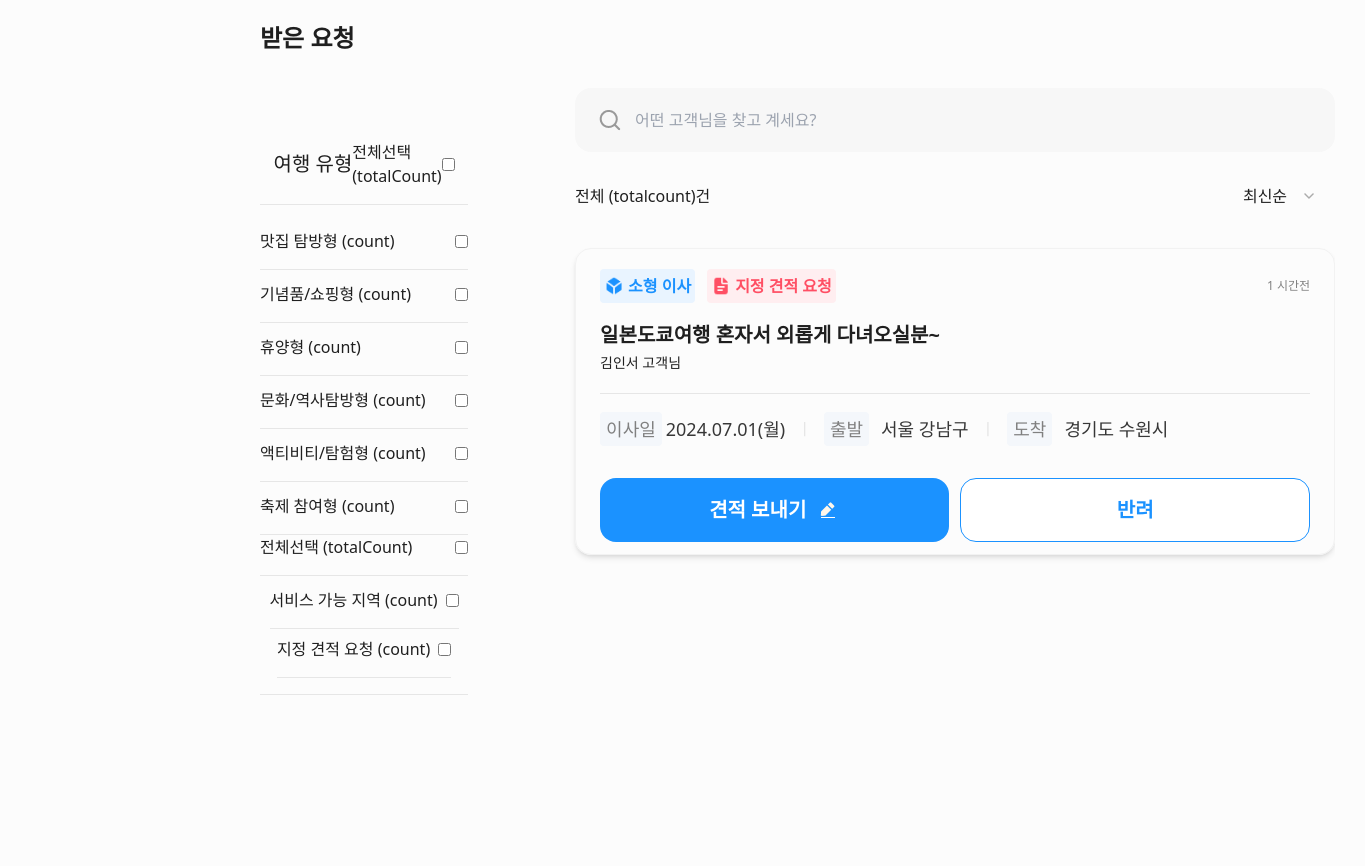
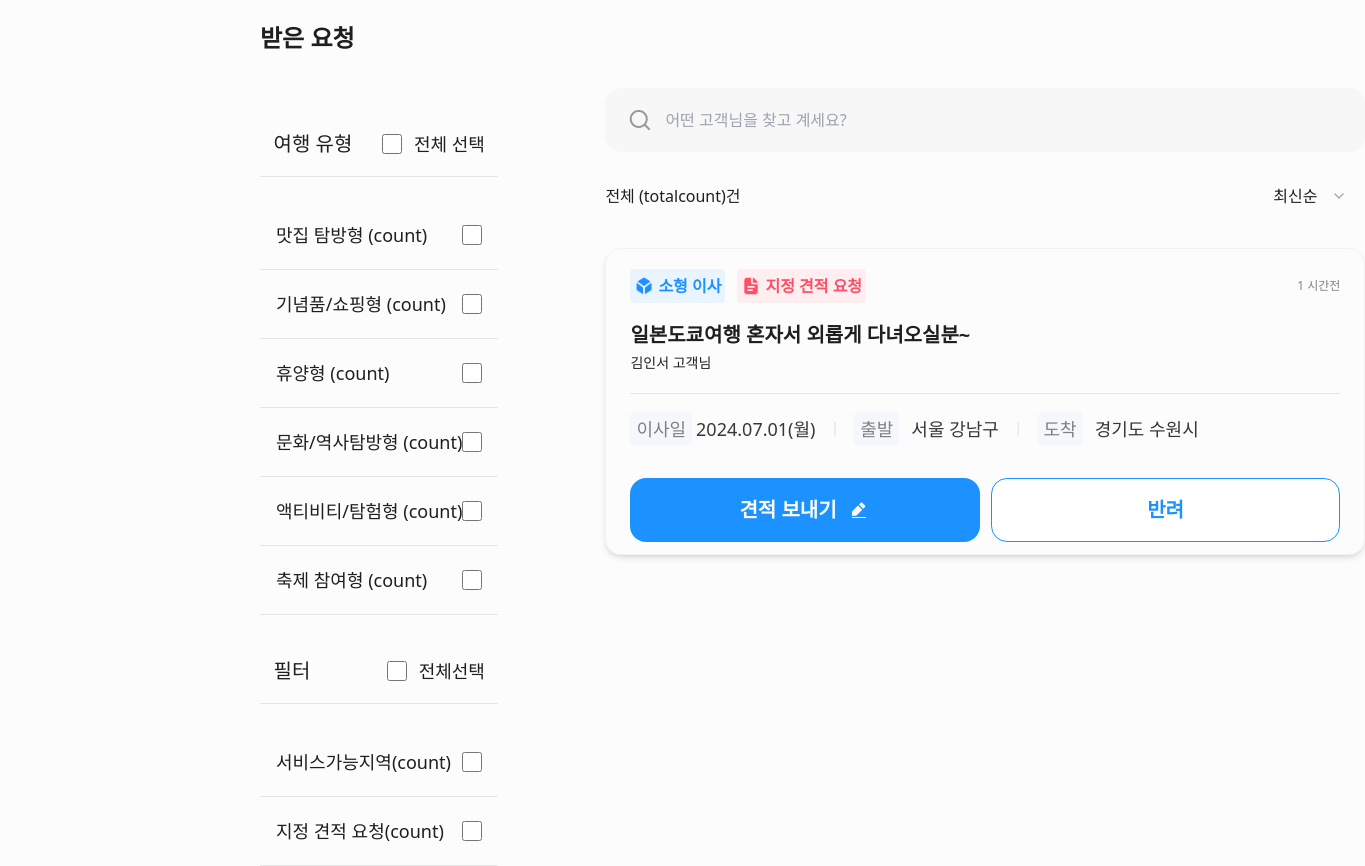
Before and after one commit to GoHawaiiForMe/frontend, a Next.js app: page /receive in a window 1280 px wide. Shown: the part 200-1066 px from the top of the page, 1365 px wide, since content can reach past the window. Before the commit the page ends 895 px from the top, so only its background shows below. Built offline with nearby package versions, Linux system fonts and the light colour scheme.

Commit message:
feat:체크 필터 map써서 합치기 리팩토링링

```diff
--- a/src/components/Receive/CheckFilter.tsx
+++ b/src/components/Receive/CheckFilter.tsx
@@ -1,40 +1,201 @@
+import { useState } from "react";
+
+interface TypeCheckboxState {
+  all: boolean;
+  FOOD_TOUR: boolean;
+  SHOPPING: boolean;
+  RELAXATION: boolean;
+  CULTURE: boolean;
+  ACTIVITY: boolean;
+  FESTIVAL: boolean;
+}
+
+interface FilterCheckboxState {
+  all: boolean;
+  service_area: boolean;
+  quote_request: boolean;
+}
+
 export default function CheckFilter() {
+  const [typeCheckboxes, setTypeCheckboxes] = useState<TypeCheckboxState>({
+    all: false,
+    FOOD_TOUR: false,
+    SHOPPING: false,
+    RELAXATION: false,
+    CULTURE: false,
+    ACTIVITY: false,
+    FESTIVAL: false,
+  });
+
+  const [filterCheckboxes, setFilterCheckboxes] = useState<FilterCheckboxState>({
+    all: false,
+    service_area: false,
+    quote_request: false,
+  });
+
+  const handleTypeAllCheck = (checked: boolean): void => {
+    setTypeCheckboxes({
+      all: checked,
+      FOOD_TOUR: checked,
+      SHOPPING: checked,
+      RELAXATION: checked,
+      CULTURE: checked,
+      ACTIVITY: checked,
+      FESTIVAL: checked,
+    });
+  };
+
+  const handleFilterAllCheck = (checked: boolean): void => {
+    setFilterCheckboxes({
+      all: checked,
+      service_area: checked,
+      quote_request: checked,
+    });
+  };
+
+  const handleTypeSingleCheck = (
+    id: keyof Omit<TypeCheckboxState, "all">,
+    checked: boolean,
+  ): void => {
+    const newCheckboxes = {
+      ...typeCheckboxes,
+      [id]: checked,
+    };
+
+    const allChecked = Object.keys(newCheckboxes)
+      .filter((key): key is keyof Omit<TypeCheckboxState, "all"> => key !== "all")
+      .every((key) => newCheckboxes[key]);
+
+    setTypeCheckboxes({
+      ...newCheckboxes,
+      all: allChecked,
+    });
+  };
+
+  const handleFilterSingleCheck = (
+    id: keyof Omit<FilterCheckboxState, "all">,
+    checked: boolean,
+  ): void => {
+    const newCheckboxes = {
+      ...filterCheckboxes,
+      [id]: checked,
+    };
+
+    const allChecked = Object.keys(newCheckboxes)
+      .filter((key): key is keyof Omit<FilterCheckboxState, "all"> => key !== "all")
+      .every((key) => newCheckboxes[key]);
+
+    setFilterCheckboxes({
+      ...newCheckboxes,
+      all: allChecked,
+    });
+  };
+
+  const mainTabs = [
+    { id: "type", label: "여행 유형" },
+    { id: "filter", label: "필터" },
+  ];
+
+  const typeOptions = [
+    { id: "FOOD_TOUR", label: "맛집 탐방형" },
+    { id: "SHOPPING", label: "기념품/쇼핑형" },
+    { id: "RELAXATION", label: "휴양형" },
+    { id: "CULTURE", label: "문화/역사탐방형" },
+    { id: "ACTIVITY", label: "액티비티/탐험형" },
+    { id: "FESTIVAL", label: "축제 참여형" },
+  ];
+
+  const filterOptions = [
+    { id: "service_area", label: "서비스가능지역" },
+    { id: "quote_request", label: "지정 견적 요청" },
+  ];
   return (
-    <div className="w-[328px]  hidden pc:block">
+    <div className="w-[328px]  ">
+      <div className="mb-[24px]">
         <div className="flex justify-between items-center border-b border-color-line-200 px-[13.5px] py-[16px] my-[24px]">
-        <p className="text-[20px] font-medium leading-8 whitespace-nowrap">이사 유형</p>
+          <p className="text-[20px] font-medium leading-8 whitespace-nowrap">여행 유형</p>
           <div className="flex items-center gap-[12px]">
-          <input className="w-[20px] h-[20px]" type="checkbox" />
+            <input
+              className="w-[20px] h-[20px]"
+              type="checkbox"
+              id="all"
+              checked={typeCheckboxes.all}
+              onChange={(e) => handleTypeAllCheck(e.target.checked)}
+            />
             <p className="text-[18px] font-normal leading-[26px] whitespace-nowrap">전체 선택</p>
           </div>
         </div>
-      <div className="flex justify-between items-center border-b border-color-line-200 px-[16px] py-[21px] ">
-        <p className="text-[18px] font-medium leading-[26px] whitespace-nowrap">소형이사 (totalCount)</p>
-        <input className="w-[20px] h-[20px]" type="checkbox" />
+        {typeOptions.map((option) => (
+          <div
+            key={option.id}
+            className="flex justify-between items-center border-b border-color-line-200 px-[16px] py-[21px]"
+          >
+            <label
+              className="text-[18px] font-medium leading-[26px] whitespace-nowrap"
+              htmlFor={option.id}
+            >
+              {option.label} (count)
+            </label>
+            <input
+              className="w-[20px] h-[20px]"
+              type="checkbox"
+              id={option.id}
+              checked={typeCheckboxes[option.id as keyof TypeCheckboxState]}
+              onChange={(e) =>
+                handleTypeSingleCheck(
+                  option.id as keyof Omit<TypeCheckboxState, "all">,
+                  e.target.checked,
+                )
+              }
+            />
           </div>
-      <div className="flex justify-between items-center border-b border-color-line-200 px-[16px] py-[21px] ">
-        <p className="text-[18px] font-medium leading-[26px] whitespace-nowrap">가정이사 (totalCount)</p>
-        <input className="w-[20px] h-[20px]" type="checkbox" />
+        ))}
       </div>
-      <div className="flex justify-between items-center border-b border-color-line-200 px-[16px] py-[21px] mb-[24px] ">
-        <p className="text-[18px] font-medium leading-[26px] whitespace-nowrap">사무실이사 (totalCount)</p>
-        <input className="w-[20px] h-[20px]" type="checkbox" />
-      </div>
+
       <div className="flex justify-between items-center border-b border-color-line-200 px-[13.5px] py-[16px] mb-[24px] ">
         <p className="text-[20px] font-medium leading-8 whitespace-nowrap">필터</p>
         <div className="flex items-center gap-[12px]">
-          <input className="w-[20px] h-[20px]" type="checkbox" />
-          <p className="text-[18px] font-normal leading-[26px] whitespace-nowrap">전체 선택</p>
+          <input
+            className="w-[20px] h-[20px]"
+            type="checkbox"
+            id="filter-all"
+            checked={filterCheckboxes.all}
+            onChange={(e) => handleFilterAllCheck(e.target.checked)}
+          />
+          <label
+            className="text-[18px] font-normal leading-[26px] whitespace-nowrap"
+            htmlFor="filter-all"
+          >
+            전체선택{" "}
+          </label>
         </div>
       </div>
-      <div className="flex justify-between items-center border-b border-color-line-200 px-[16px] py-[21px] ">
-        <p className="text-[18px] font-medium leading-[26px] whitespace-nowrap">서비스 가능 지역 (totalCount)</p>
-        <input className="w-[20px] h-[20px]" type="checkbox" />
+
+      {filterOptions.map((option) => (
+        <div
+          key={option.id}
+          className="flex justify-between items-center border-b border-color-line-200 px-[16px] py-[21px] "
+        >
+          <label
+            className="text-[18px] font-medium leading-[26px] whitespace-nowrap"
+            htmlFor={option.id}
+          >
+            {option.label}(count)
+          </label>
+          <input
+            className="w-[20px] h-[20px]"
+            type="checkbox"
+            id={option.id}
+            checked={filterCheckboxes[option.id as keyof FilterCheckboxState]}
+            onChange={(e) =>
+              handleFilterSingleCheck(
+                option.id as keyof Omit<FilterCheckboxState, "all">,
+                e.target.checked,
+              )
+            }
+          />
         </div>
-      <div className="flex justify-between items-center border-b border-color-line-200 px-[16px] py-[21px] ">
-        <p className="text-[18px] font-medium leading-[26px] whitespace-nowrap">지정 견적 요청 (totalCount)</p>
-        <input className="w-[20px] h-[20px]" type="checkbox" />
-      </div>
+      ))}
     </div>
   );
 }
--- a/src/components/Receive/CheckFilter2.tsx
+++ /dev/null
@@ -1,181 +0,0 @@
-import { useState } from "react";
-
-interface TypeCheckboxState {
-  all: boolean;
-  FOOD_TOUR: boolean;
-  SHOPPING: boolean;
-  RELAXATION: boolean;
-  CULTURE: boolean;
-  ACTIVITY: boolean;
-  FESTIVAL: boolean;
-}
-
-interface FilterCheckboxState {
-  all: boolean;
-  service_area: boolean;
-  quote_request: boolean;
-}
-export default function CheckFilter() {
-  const [typeCheckboxes, setTypeCheckboxes] = useState<TypeCheckboxState>({
-    all: false,
-    FOOD_TOUR: false,
-    SHOPPING: false,
-    RELAXATION: false,
-    CULTURE: false,
-    ACTIVITY: false,
-    FESTIVAL: false,
-  });
-
-  const [filterCheckboxes, setFilterCheckboxes] = useState<FilterCheckboxState>({
-    all: false,
-    service_area: false,
-    quote_request: false,
-  });
-
-  const handleTypeAllCheck = (checked: boolean): void => {
-    setTypeCheckboxes({
-      all: checked,
-      FOOD_TOUR: checked,
-      SHOPPING: checked,
-      RELAXATION: checked,
-      CULTURE: checked,
-      ACTIVITY: checked,
-      FESTIVAL: checked,
-    });
-  };
-
-  const handleFilterAllCheck = (checked: boolean): void => {
-    setFilterCheckboxes({
-      all: checked,
-      service_area: checked,
-      quote_request: checked,
-    });
-  };
-
-  const handleTypeSingleCheck = (
-    id: keyof Omit<TypeCheckboxState, "all">,
-    checked: boolean,
-  ): void => {
-    const newCheckboxes = {
-      ...typeCheckboxes,
-      [id]: checked,
-    };
-
-    const allChecked = Object.keys(newCheckboxes)
-      .filter((key): key is keyof Omit<TypeCheckboxState, "all"> => key !== "all")
-      .every((key) => newCheckboxes[key]);
-
-    setTypeCheckboxes({
-      ...newCheckboxes,
-      all: allChecked,
-    });
-  };
-
-  const handleFilterSingleCheck = (
-    id: keyof Omit<FilterCheckboxState, "all">,
-    checked: boolean,
-  ): void => {
-    const newCheckboxes = {
-      ...filterCheckboxes,
-      [id]: checked,
-    };
-
-    const allChecked = Object.keys(newCheckboxes)
-      .filter((key): key is keyof Omit<FilterCheckboxState, "all"> => key !== "all")
-      .every((key) => newCheckboxes[key]);
-
-    setFilterCheckboxes({
-      ...newCheckboxes,
-      all: allChecked,
-    });
-  };
-
-  const mainTabs = [
-    { id: "type", label: "여행 유형" },
-    { id: "filter", label: "필터" },
-  ];
-
-  const typeOptions = [
-    { id: "FOOD_TOUR", label: "맛집 탐방형" },
-    { id: "SHOPPING", label: "기념품/쇼핑형" },
-    { id: "RELAXATION", label: "휴양형" },
-    { id: "CULTURE", label: "문화/역사탐방형" },
-    { id: "ACTIVITY", label: "액티비티/탐험형" },
-    { id: "FESTIVAL", label: "축제 참여형" },
-  ];
-
-  const filterOptions = [
-    { id: "service_area", label: "서비스 가능 지역" },
-    { id: "quote_request", label: "지정 견적 요청" },
-  ];
-
-  return (
-    <>
-      <div className="mt-[12px] hidden pc:block">
-        <div className="space-y-3">
-          <div className="flex justify-between items-center border-b border-color-line-200 px-[13.5px] py-[16px] my-[24px]">
-            <p className="text-[20px] font-medium leading-8 whitespace-nowrap">여행 유형</p>
-            <label htmlFor="all">전체선택 (totalCount)</label>
-            <input
-              type="checkbox"
-              id="all"
-              checked={typeCheckboxes.all}
-              onChange={(e) => handleTypeAllCheck(e.target.checked)}
-            />
-          </div>
-          {typeOptions.map((option) => (
-            <div
-              key={option.id}
-              className="flex justify-between items-center gap-2 border-b border-color-line-200 pb-[16px]"
-            >
-              <label htmlFor={option.id}>{option.label} (count)</label>
-              <input
-                type="checkbox"
-                id={option.id}
-                checked={typeCheckboxes[option.id as keyof TypeCheckboxState]}
-                onChange={(e) =>
-                  handleTypeSingleCheck(
-                    option.id as keyof Omit<TypeCheckboxState, "all">,
-                    e.target.checked,
-                  )
-                }
-              />
-            </div>
-          ))}
-        </div>
-        <div className="space-y-3">
-          <div className="flex justify-between items-center gap-2 border-b border-color-line-200 pb-[16px]">
-            <label htmlFor="filter-all">전체선택 (totalCount)</label>
-            <input
-              type="checkbox"
-              id="filter-all"
-              checked={filterCheckboxes.all}
-              onChange={(e) => handleFilterAllCheck(e.target.checked)}
-            />
-          </div>
-          <div className="flex flex-col justify-between items-center gap-2 border-b border-color-line-200 pb-[16px]">
-            {filterOptions.map((option) => (
-              <div
-                key={option.id}
-                className="flex  justify-between items-center gap-2 border-b border-color-line-200 pb-[16px]"
-              >
-                <label htmlFor={option.id}>{option.label} (count)</label>
-                <input
-                  type="checkbox"
-                  id={option.id}
-                  checked={filterCheckboxes[option.id as keyof FilterCheckboxState]}
-                  onChange={(e) =>
-                    handleFilterSingleCheck(
-                      option.id as keyof Omit<FilterCheckboxState, "all">,
-                      e.target.checked,
-                    )
-                  }
-                />
-              </div>
-            ))}
-          </div>
-        </div>
-      </div>
-    </>
-  );
-}
--- a/src/pages/receive.tsx
+++ b/src/pages/receive.tsx
@@ -7,7 +7,6 @@ import writing from "@public/assets/icon_writing.png";
 import mobilefilter from "@public/assets/icon_filterbutton.png";
 import ModalFilter from "@/components/Receive/ModalFilter";
 import { useState } from "react";
-import CheckFilter2 from "@/components/Receive/CheckFilter2";
 
 export default function Receive() {
   const [isOpen, setIsOpen] = useState<boolean>(false);
@@ -15,7 +14,7 @@ export default function Receive() {
     <div className="mt-[88px]">
       <p className="font-semibold text-[24px] py-[32px] ">받은 요청</p>
       <div className="flex gap-[107px] ">
-        <CheckFilter2 />
+        <CheckFilter />
         <div className="w-full">
           <CustomerInput />
           <div className="flex justify-between items-center mt-[24px] mb-[32px]">
@@ -36,7 +35,9 @@ export default function Receive() {
             <RequestDetails />
             <div className="flex justify-between items-center gap-[11px] mobile-tablet:gap-[8px] mobile:flex-col mobile:justify-normal">
               <button className="flex justify-center items-center gap-[10px] bg-color-blue-300 rounded-[16px] w-[448px] h-[64px] mobile:w-[300px] mobile:h-[48px] tablet:w-[280px] tablet:h-[48px]">
-                <p className="text-white font-semibold text-[20px] leading-[32px] whitespace-nowrap">견적 보내기</p>
+                <p className="text-white font-semibold text-[20px] leading-[32px] whitespace-nowrap">
+                  견적 보내기
+                </p>
                 <Image src={writing} alt="send" width={24} height={24} />
               </button>
               <button className="bg-white rounded-[16px] border border-color-blue-300 w-[448px] h-[64px] text-color-blue-300 font-semibold text-[20px] leading-[32px] mobile:w-[300px] mobile:h-[48px] tablet:w-[280px] tablet:h-[48px]">
```
Lines whose indentation alone changed are shown as unchanged.
